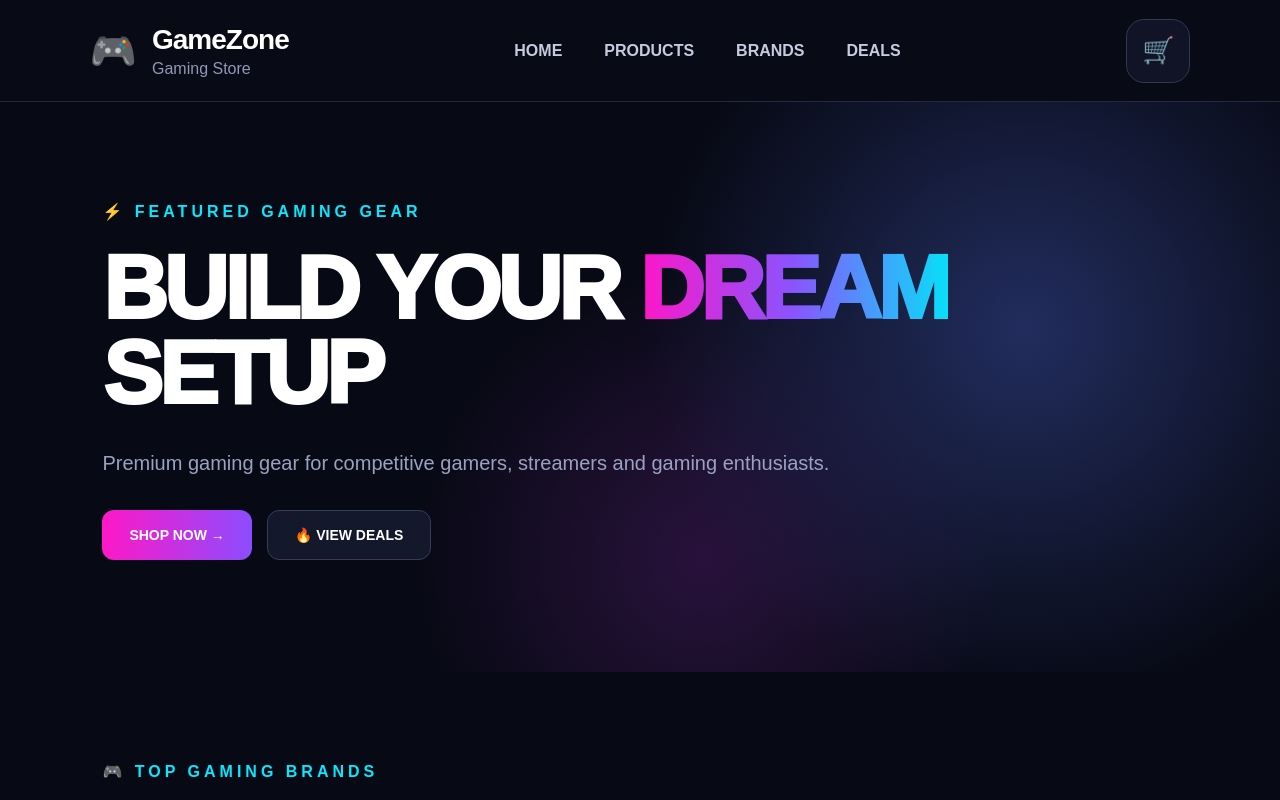
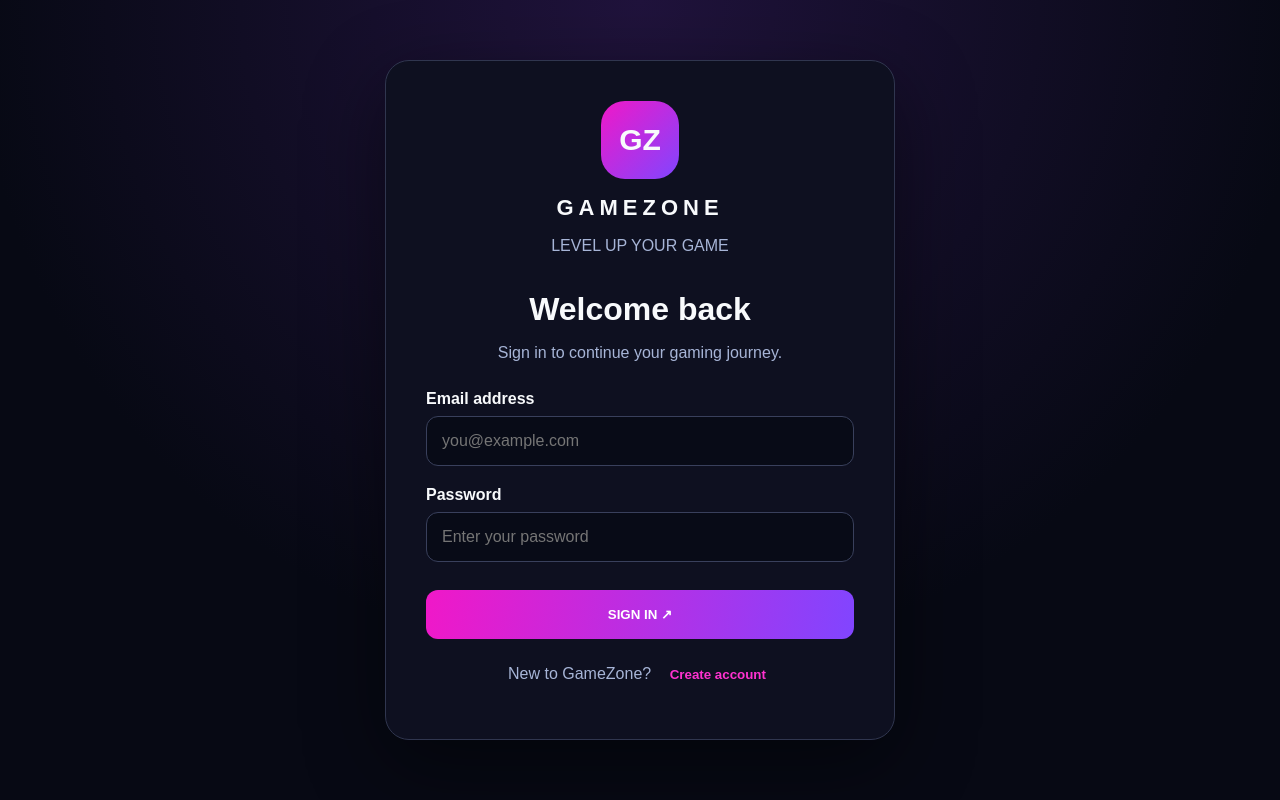
Before and after one commit to KSHITIJ000712/FS-practical, a website built with Vite: page index.html in a window 1280 px wide. Shown: the top 800 px of the page. Built offline with nearby package versions, Linux system fonts and the light colour scheme.

Commit message:
Prepare GameZone for CI CD deployment

```diff
--- a/src/main.js
+++ b/src/main.js
@@ -79,6 +79,130 @@ let cart = JSON.parse(localStorage.getItem("gamezone-cart")) || [];
 let activeCategory = "All";
 
 const app = document.querySelector("#app");
+
+function renderAuth(mode = "login", message = "") {
+  const isRegister = mode === "register";
+
+  const app = document.querySelector("#app");
+
+  app.innerHTML = `
+    <div class="auth-page">
+      <div class="auth-card">
+        <div class="auth-brand">
+          <div class="auth-logo">GZ</div>
+          <h1>GAMEZONE</h1>
+          <p>LEVEL UP YOUR GAME</p>
+        </div>
+
+        <h2>${isRegister ? "Create account" : "Welcome back"}</h2>
+        <p class="auth-subtitle">
+          ${isRegister
+            ? "Join GameZone and level up your setup."
+            : "Sign in to continue your gaming journey."}
+        </p>
+
+        <div id="auth-message" class="auth-message"
+             role="alert">${message}</div>
+
+        <form id="auth-form">
+          ${isRegister ? `
+            <label for="auth-name">Full name</label>
+            <input id="auth-name" name="name"
+                   type="text" placeholder="Your name"
+                   required>
+          ` : ""}
+
+          <label for="auth-email">Email address</label>
+          <input id="auth-email" name="email"
+                 type="email" placeholder="you@example.com"
+                 required>
+
+          <label for="auth-password">Password</label>
+          <input id="auth-password" name="password"
+                 type="password" minlength="6"
+                 placeholder="Enter your password" required>
+
+          <button class="auth-submit" type="submit">
+            ${isRegister ? "CREATE ACCOUNT ↗" : "SIGN IN ↗"}
+          </button>
+        </form>
+
+        <p class="auth-switch">
+          ${isRegister ? "Already have an account?" : "New to GameZone?"}
+          <button id="auth-switch" type="button">
+            ${isRegister ? "Sign in" : "Create account"}
+          </button>
+        </p>
+      </div>
+    </div>
+  `;
+
+  const form = document.querySelector("#auth-form");
+  const messageBox = document.querySelector("#auth-message");
+
+  if (!message) {
+    messageBox.hidden = true;
+  }
+
+  document.querySelector("#auth-switch").addEventListener("click", () => {
+    renderAuth(isRegister ? "login" : "register");
+  });
+
+  form.addEventListener("submit", async (event) => {
+    event.preventDefault();
+
+    const submitButton = form.querySelector('button[type="submit"]');
+    submitButton.disabled = true;
+    submitButton.textContent = "PLEASE WAIT...";
+
+    const data = Object.fromEntries(new FormData(form).entries());
+
+    try {
+      const response = await fetch(
+        `http://localhost:5000/api/users/${isRegister ? "register" : "login"}`,
+        {
+          method: "POST",
+          headers: { "Content-Type": "application/json" },
+          body: JSON.stringify(data)
+        }
+      );
+
+      const result = await response.json();
+
+      if (!response.ok) {
+        throw new Error(
+          result.message ||
+          result.errors?.map(error => error.msg).join(", ") ||
+          "Authentication failed."
+        );
+      }
+
+      if (isRegister) {
+        renderAuth("login", "Account created. Please sign in.");
+        return;
+      }
+
+      if (!result.token) {
+        throw new Error("Login succeeded but no token was returned.");
+      }
+
+      sessionStorage.setItem("gamezone-token", result.token);
+      renderApp();
+      showToast("Welcome to GameZone!");
+    } catch (error) {
+      messageBox.hidden = false;
+      messageBox.textContent = error.message.includes("fetch")
+        ? "Cannot reach the backend. Check that the server is running on port 5000."
+        : error.message;
+
+      submitButton.disabled = false;
+      submitButton.textContent = isRegister
+        ? "CREATE ACCOUNT ↗"
+        : "SIGN IN ↗";
+    }
+  });
+}
+
 
 function money(amount) {
   return `₹${amount.toLocaleString("en-IN")}`;
@@ -833,4 +957,4 @@ window.filterBrand = (brand) => {
   }, 50);
 };
 
-renderApp();
+renderAuth("login");
--- a/src/style.css
+++ b/src/style.css
@@ -929,3 +929,125 @@ footer span {
     gap: 20px;
   }
 }
+
+.auth-page {
+  min-height: 100vh;
+  display: flex;
+  justify-content: center;
+  align-items: center;
+  padding: 32px 16px;
+  background: radial-gradient(circle at top, #20133c, #070914 65%);
+  color: #f8fafc;
+}
+
+.auth-card {
+  width: 100%;
+  max-width: 510px;
+  padding: 40px;
+  border: 1px solid #30364f;
+  border-radius: 24px;
+  background: #0e1020;
+  box-shadow: 0 24px 80px #0007;
+}
+
+.auth-brand {
+  text-align: center;
+  margin-bottom: 36px;
+}
+
+.auth-logo {
+  display: grid;
+  place-items: center;
+  width: 78px;
+  height: 78px;
+  margin: 0 auto 16px;
+  border-radius: 24px;
+  background: linear-gradient(135deg, #f018c8, #8145ff);
+  font-size: 30px;
+  font-weight: 900;
+}
+
+.auth-brand h1 {
+  margin: 0 0 8px;
+  letter-spacing: 5px;
+  font-size: 22px;
+}
+
+.auth-brand p,
+.auth-subtitle {
+  color: #a7b5d7;
+}
+
+.auth-card h2 {
+  text-align: center;
+  font-size: 32px;
+  margin-bottom: 12px;
+}
+
+.auth-subtitle {
+  text-align: center;
+  margin-bottom: 28px;
+}
+
+.auth-card label {
+  display: block;
+  margin: 20px 0 8px;
+  font-weight: 600;
+}
+
+.auth-card input {
+  box-sizing: border-box;
+  width: 100%;
+  padding: 15px;
+  border: 1px solid #39405c;
+  border-radius: 12px;
+  background: #080b17;
+  color: white;
+  font-size: 16px;
+}
+
+.auth-submit {
+  width: 100%;
+  margin-top: 28px;
+  padding: 17px;
+  border: 0;
+  border-radius: 12px;
+  color: white;
+  background: linear-gradient(100deg, #f018c8, #8145ff);
+  font-weight: 800;
+  cursor: pointer;
+}
+
+.auth-submit:disabled {
+  opacity: 0.6;
+  cursor: wait;
+}
+
+.auth-message:not([hidden]) {
+  margin: 16px 0;
+  padding: 12px;
+  border: 1px solid #ff4e78;
+  border-radius: 10px;
+  color: #ffb5c6;
+}
+
+.auth-switch {
+  text-align: center;
+  margin-top: 26px;
+  color: #a7b5d7;
+}
+
+.auth-switch button {
+  margin-left: 8px;
+  border: 0;
+  background: transparent;
+  color: #ff32d0;
+  font-weight: 800;
+  cursor: pointer;
+}
+
+@media (max-width: 540px) {
+  .auth-card {
+    padding: 26px 20px;
+  }
+}
```
Also changed, not shown: backend/package.json (+14 -8 lines), docker-compose.yml (added, +23 -0 lines), 3 other files.
